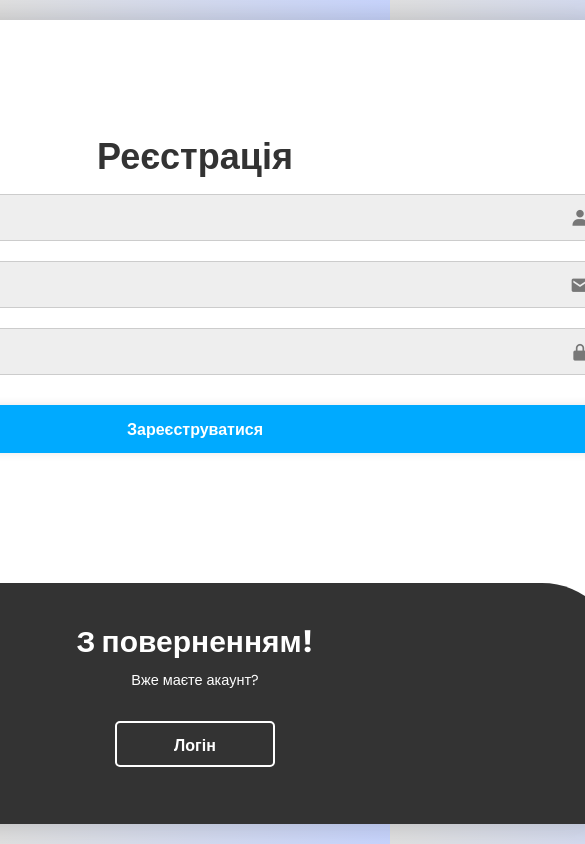
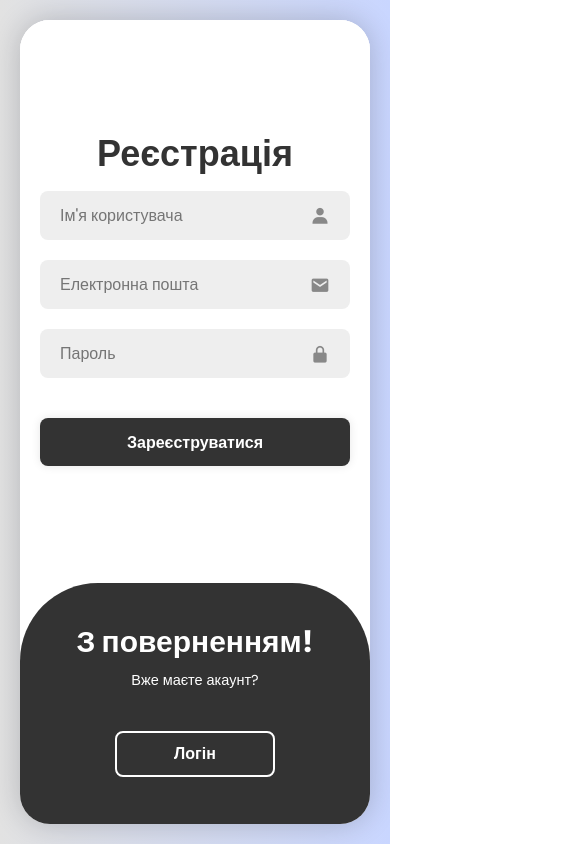
Before and after one commit to mzabrodin/finance-tracking-web-application, a React (Create React App) app in the folder client/: page /register in a window 390 px wide. Shown: the top 844 px of the page, 585 px wide, since content can reach past the window. Built offline with nearby package versions, Linux system fonts and the light colour scheme; no server answers; a web font is replaced by a local one.

Commit message:
update style for authpage to prevent overlap

```diff
--- a/client/src/App.js
+++ b/client/src/App.js
@@ -1,20 +1,18 @@
-import React, { useState, useEffect } from 'react';
-import { BrowserRouter as Router, Routes, Route, Navigate, useLocation } from 'react-router-dom';
+import React from 'react';
+import { BrowserRouter as Router, Routes, Route, Navigate } from 'react-router-dom';
 import { AuthProvider, useAuth } from './context/AuthContext';
-import './styles/AuthPage.css';
 import AuthPage from './pages/AuthPage';
 import ProfilePage from './pages/ProfilePage';
 
-function AppContent() {
-  const location = useLocation();
-  const [isActive, setIsActive] = useState(false);
+function ProtectedRoute({ children }) {
+  const { user } = useAuth();
+  return user ? children : <Navigate to="/auth" />;
+}
 
-  useEffect(() => {
-    setIsActive(location.pathname === '/register');
-  }, [location]);
-
+function App() {
   return (
-    <div className={`container ${isActive ? 'active' : ''}`}>
+    <AuthProvider>
+      <Router>
         <Routes>
           <Route path="/" element={<Navigate to="/auth" />} />
           <Route path="/auth" element={<AuthPage />} />
@@ -84,20 +82,6 @@ function AppContent() {
             }
           />
         </Routes>
-    </div>
-  );
-}
-
-function ProtectedRoute({ children }) {
-  const { user } = useAuth();
-  return user ? children : <Navigate to="/auth" />;
-}
-
-function App() {
-  return (
-    <AuthProvider>
-      <Router>
-        <AppContent />
       </Router>
     </AuthProvider>
   );
--- a/client/src/pages/AuthPage.js
+++ b/client/src/pages/AuthPage.js
@@ -52,7 +52,8 @@ function AuthPage() {
   };
 
   return (
-    <>
+    <div className="auth-page">
+      <div className={`container ${isLogin ? '' : 'active'}`}>
         <div className={`form-box login ${isLogin ? '' : 'hidden'}`}>
           <form onSubmit={handleSubmit}>
             <h1>Логін</h1>
@@ -79,7 +80,7 @@ function AuthPage() {
             <div className="forgot-link">
               <a href="#">Забули пароль?</a>
             </div>
-          <button type="submit" className="btn">Увійти</button>
+            <button type="submit" className="auth-btn">Увійти</button>
           </form>
         </div>
         <div className={`form-box register ${!isLogin ? 'active' : 'hidden'}`}>
@@ -115,26 +116,27 @@ function AuthPage() {
               />
               <i className="bx bxs-lock-alt"></i>
             </div>
-          <button type="submit" className="btn">Зареєструватися</button>
+            <button type="submit" className="auth-btn">Зареєструватися</button>
           </form>
         </div>
         <div className="toggle-box">
           <div className={`toggle-panel toggle-left ${!isLogin ? 'active' : ''}`}>
             <h1>Вітаємо!</h1>
             <p>Немає акаунта?</p>
-          <button className="btn" onClick={handleToggle}>
+            <button className="auth-btn" onClick={handleToggle}>
               Реєстрація
             </button>
           </div>
           <div className={`toggle-panel toggle-right ${isLogin ? 'active' : ''}`}>
             <h1>З поверненням!</h1>
             <p>Вже маєте акаунт?</p>
-          <button className="btn" onClick={handleToggle}>
+            <button className="auth-btn" onClick={handleToggle}>
               Логін
             </button>
           </div>
         </div>
-    </>
+      </div>
+    </div>
   );
 }
 
--- a/client/src/styles/AuthPage.css
+++ b/client/src/styles/AuthPage.css
@@ -1,6 +1,14 @@
 @import url('https://fonts.googleapis.com/css2?family=Poppins:ital,wght@0,100;0,200;0,300;0,400;0,500;0,600;0,700;0,800;0,900;1,100;1,200;1,300;1,400;1,500;1,600;1,700;1,800;1,900&display=swap');
 
-*{
+.auth-page {
+  display: flex;
+  justify-content: center;
+  align-items: center;
+  min-height: 100vh;
+  background: linear-gradient(90deg, #e2e2e2, #c9d6ff);
+}
+
+.auth-page * {
   margin: 0;
   padding: 0;
   box-sizing: border-box;
@@ -9,15 +17,7 @@
   list-style: none;
 }
 
-body{
-    display: flex;
-    justify-content: center;
-    align-items: center;
-    min-height: 100vh;
-    background: linear-gradient(90deg, #e2e2e2, #c9d6ff);
-}
-
-.container {
+.auth-page .container {
   position: relative;
   width: 850px;
   height: 550px;
@@ -28,21 +28,21 @@ body{
   overflow: hidden;
 }
 
-.container h1 {
+.auth-page .container h1 {
   font-size: 36px;
   margin: -10px 0;
 }
 
-.container p {
+.auth-page .container p {
   font-size: 14.5px;
   margin: 15px 0;
 }
 
-form {
+.auth-page form {
   width: 100%;
 }
 
-.form-box{
+.auth-page .form-box {
   position: absolute;
   right: 0;
   width: 50%;
@@ -57,18 +57,25 @@ form {
   transition: .6s ease-in-out 1.2s, visibility 0s 1s;
 }
 
-    .container.active .form-box{ right: 50%; }
+.auth-page .container.active .form-box {
+  right: 50%;
+}
 
-    .form-box.register{ visibility: hidden; }
-        .container.active .form-box.register{ visibility: visible; }
+.auth-page .form-box.register {
+  visibility: hidden;
+}
 
-.input-box {
+.auth-page .container.active .form-box.register {
+  visibility: visible;
+}
+
+.auth-page .input-box {
   position: relative;
   margin: 20px 0;
   width: 100%;
 }
 
-.input-box input {
+.auth-page .input-box input {
   width: 100%;
   padding: 12px 50px 12px 20px;
   background: #eee;
@@ -81,7 +88,7 @@ form {
   box-sizing: border-box;
 }
 
-.input-box i {
+.auth-page .input-box i {
   position: absolute;
   right: 20px;
   top: 50%;
@@ -90,16 +97,19 @@ form {
   color: #888;
 }
 
-.forgot-link{ margin: -15px 0 15px; }
-    .forgot-link a{
+.auth-page .forgot-link {
+  margin: -15px 0 15px;
+}
+
+.auth-page .forgot-link a {
   font-size: 14.5px;
   color: #333;
 }
 
-.btn {
+.auth-page .auth-btn {
   width: 100%;
   height: 48px;
-  background:  #333;
+  background: #333;
   border-radius: 8px;
   box-shadow: 0 0 10px rgba(0, 0, 0, 0.1);
   border: none;
@@ -110,13 +120,13 @@ form {
   margin-top: 20px;
 }
 
-.social-icons {
+.auth-page .social-icons {
   display: flex;
   justify-content: center;
   margin-top: 20px;
 }
 
-    .social-icons a{
+.auth-page .social-icons a {
   display: inline-flex;
   padding: 10px;
   border: 2px solid #ccc;
@@ -126,32 +136,32 @@ form {
   margin: 0 8px;
 }
 
-.toggle-box{
+.auth-page .toggle-box {
   position: absolute;
   width: 100%;
   height: 100%;
 }
 
-    .toggle-box::before{
+.auth-page .toggle-box::before {
   content: '';
   position: absolute;
   left: -250%;
   width: 300%;
   height: 100%;
-        background:  #333;
-        /* border: 2px solid red; */
+  background: #333;
   border-radius: 150px;
   z-index: 2;
   transition: 1.8s ease-in-out;
 }
 
-        .container.active .toggle-box::before{ left: 50%; }
+.auth-page .container.active .toggle-box::before {
+  left: 50%;
+}
 
-.toggle-panel{
+.auth-page .toggle-panel {
   position: absolute;
   width: 50%;
   height: 100%;
-    /* background: seagreen; */
   color: #fff;
   display: flex;
   flex-direction: column;
@@ -161,27 +171,31 @@ form {
   transition: .6s ease-in-out;
 }
 
-    .toggle-panel.toggle-left{
+.auth-page .toggle-panel.toggle-left {
   left: 0;
   transition-delay: 1.2s;
 }
-        .container.active .toggle-panel.toggle-left{
+
+.auth-page .container.active .toggle-panel.toggle-left {
   left: -50%;
   transition-delay: .6s;
 }
 
-    .toggle-panel.toggle-right{
+.auth-page .toggle-panel.toggle-right {
   right: -50%;
   transition-delay: .6s;
 }
-        .container.active .toggle-panel.toggle-right{
+
+.auth-page .container.active .toggle-panel.toggle-right {
   right: 0;
   transition-delay: 1.2s;
 }
 
-    .toggle-panel p{ margin-bottom: 20px; }
+.auth-page .toggle-panel p {
+  margin-bottom: 20px;
+}
 
-    .toggle-panel .btn{
+.auth-page .toggle-panel .auth-btn {
   width: 160px;
   height: 46px;
   background: transparent;
@@ -189,21 +203,23 @@ form {
   box-shadow: none;
 }
 
-@media screen and (max-width: 650px){
-    .container{ height: calc(100vh - 40px); }
+@media screen and (max-width: 650px) {
+  .auth-page .container {
+    height: calc(100vh - 40px);
+  }
 
-    .form-box{
+  .auth-page .form-box {
     bottom: 0;
     width: 100%;
     height: 70%;
   }
 
-        .container.active .form-box{
+  .auth-page .container.active .form-box {
     right: 0;
     bottom: 30%;
   }
 
-    .toggle-box::before{
+  .auth-page .toggle-box::before {
     left: 0;
     top: -270%;
     width: 100%;
@@ -211,31 +227,41 @@ form {
     border-radius: 20vw;
   }
 
-        .container.active .toggle-box::before{
+  .auth-page .container.active .toggle-box::before {
     left: 0;
     top: 70%;
   }
 
-        .container.active .toggle-panel.toggle-left{
+  .auth-page .container.active .toggle-panel.toggle-left {
     left: 0;
     top: -30%;
   }
 
-    .toggle-panel{
+  .auth-page .toggle-panel {
     width: 100%;
     height: 30%;
   }
-        .toggle-panel.toggle-left{ top: 0; }
-        .toggle-panel.toggle-right{
+
+  .auth-page .toggle-panel.toggle-left {
+    top: 0;
+  }
+
+  .auth-page .toggle-panel.toggle-right {
     right: 0;
     bottom: -30%;
   }
 
-            .container.active .toggle-panel.toggle-right{ bottom: 0; }
+  .auth-page .container.active .toggle-panel.toggle-right {
+    bottom: 0;
+  }
 }
 
-@media screen and (max-width: 400px){
-    .form-box { padding: 20px; }
+@media screen and (max-width: 400px) {
+  .auth-page .form-box {
+    padding: 20px;
+  }
 
-    .toggle-panel h1{font-size: 30px; }
+  .auth-page .toggle-panel h1 {
+    font-size: 30px;
   }
+}
```
Lines whose indentation alone changed are shown as unchanged.
